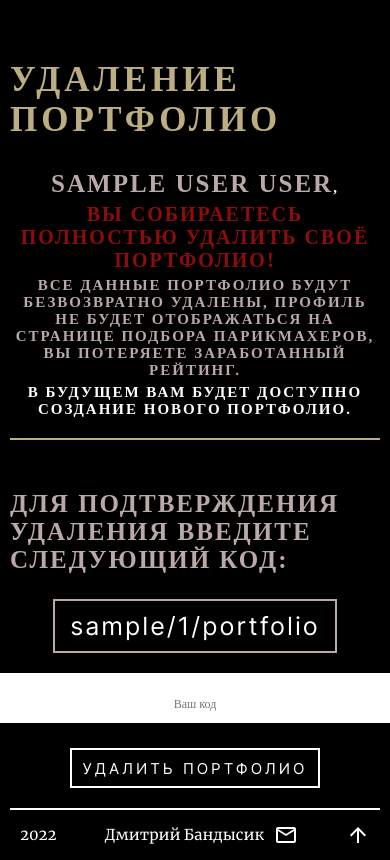
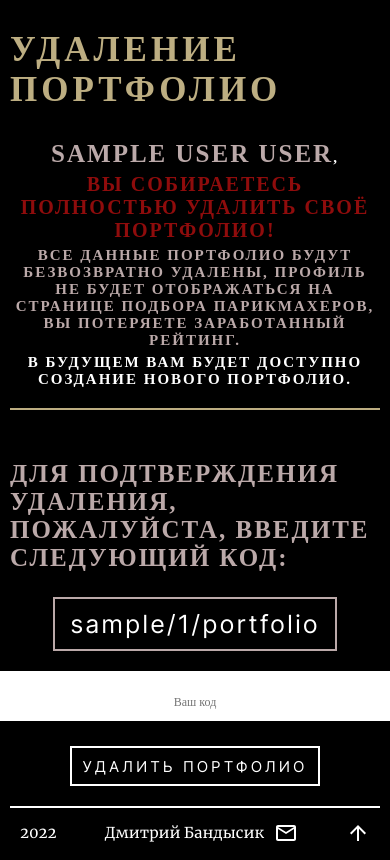
Before and after one commit to DmBand/hairdressers, a Django app: a page that uses hairdressers_project/users_app/templates/users_app/delete_portfolio.html in a window 390 px wide. Shown: the part 106-966 px from the top of the page. Run offline with Django 4.2, Linux system fonts and the light colour scheme; a user stored in the database is signed in; tables that the repository leaves empty hold one stand-in row (values such as "Sample post"); grey boxes marked "Sample" are stand-in pictures; parts of the project's set-up code (start-up, migrations or seed data) failed here and were passed over.

Commit message:
responsive delete_main_profile

```diff
--- a/hairdressers_project/users_app/static/users_app/css/delete_portfolio.css
+++ b/hairdressers_project/users_app/static/users_app/css/delete_portfolio.css
@@ -6,7 +6,7 @@
 }
 
 .reg-title2 {
-	margin: 50px auto 0;
+	margin: 20px auto 0;
 }
 
 .reg-title-text {
--- a/hairdressers_project/users_app/static/users_app/css/edit_main_profile.css
+++ b/hairdressers_project/users_app/static/users_app/css/edit_main_profile.css
@@ -47,7 +47,7 @@
 }
 
 .reg-title2 {
-	margin: 50px auto 0;
+	margin: 20px auto 0;
 }
 
 .reg-title-text {
--- a/hairdressers_project/users_app/static/users_app/css/password_change_done.css
+++ b/hairdressers_project/users_app/static/users_app/css/password_change_done.css
@@ -6,7 +6,7 @@
 }
 
 .reg-title3 {
-	margin: 50px auto 0;
+	margin: 20px auto 0;
 	text-align: center;
 }
 
--- a/hairdressers_project/users_app/static/users_app/css/password_change_form.css
+++ b/hairdressers_project/users_app/static/users_app/css/password_change_form.css
@@ -6,7 +6,7 @@
 }
 
 .reg-title2 {
-	margin: 50px auto 0;
+	margin: 20px auto 0;
 }
 
 .reg-title-text {
--- a/hairdressers_project/users_app/static/users_app/css/password_reset_complete.css
+++ b/hairdressers_project/users_app/static/users_app/css/password_reset_complete.css
@@ -6,7 +6,7 @@
 }
 
 .reg-title3 {
-	margin: 50px auto 0;
+	margin: 20px auto 0;
 	text-align: center;
 }
 
--- a/hairdressers_project/users_app/static/users_app/css/password_reset_confirm.css
+++ b/hairdressers_project/users_app/static/users_app/css/password_reset_confirm.css
@@ -6,7 +6,7 @@
 }
 
 .reg-title2 {
-	margin: 50px auto 0;
+	margin: 20px auto 0;
 }
 
 .reg-title-text {
--- a/hairdressers_project/users_app/static/users_app/css/password_reset_done.css
+++ b/hairdressers_project/users_app/static/users_app/css/password_reset_done.css
@@ -6,7 +6,7 @@
 }
 
 .reg-title3 {
-	margin: 50px auto 0;
+	margin: 20px auto 0;
 	text-align: center;
 }
 
--- a/hairdressers_project/users_app/static/users_app/css/password_reset_form.css
+++ b/hairdressers_project/users_app/static/users_app/css/password_reset_form.css
@@ -6,7 +6,7 @@
 }
 
 .reg-title2 {
-	margin: 50px auto 0;
+	margin: 20px auto 0;
 }
 
 .reg-title-text {
--- a/hairdressers_project/users_app/templates/users_app/delete_portfolio.html
+++ b/hairdressers_project/users_app/templates/users_app/delete_portfolio.html
@@ -28,7 +28,7 @@
         </div>
         <form action="{% url 'users_app:delete_portfolio' hairdresser.slug %}" method="post" class="del-profile-form">
             {% csrf_token %}
-            <p class="del-hint">Для подтверждения удаления введите следующий код:</p>
+            <p class="del-hint">Для подтверждения удаления, пожалуйста, введите следующий код:</p>
             <p class="del-code">{{ code }}</p>
             {% for message in messages %}
             <p class="del-profile-message">{{ message }}</p>
```
Also changed, not shown: hairdressers_project/users_app/static/users_app/css/delete_main_profile.css (+100 -1 lines), hairdressers_project/users_app/templates/users_app/delete_main_profile.html (+4 -4 lines).
